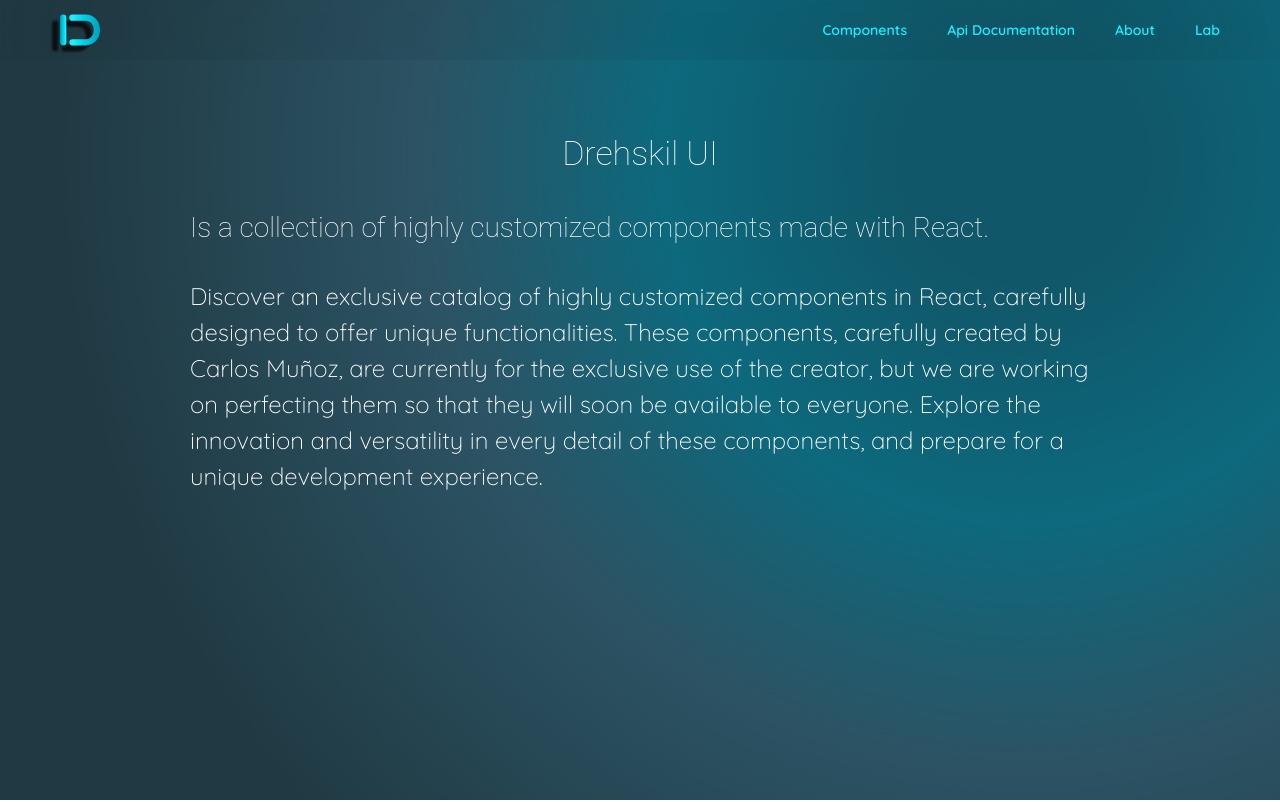
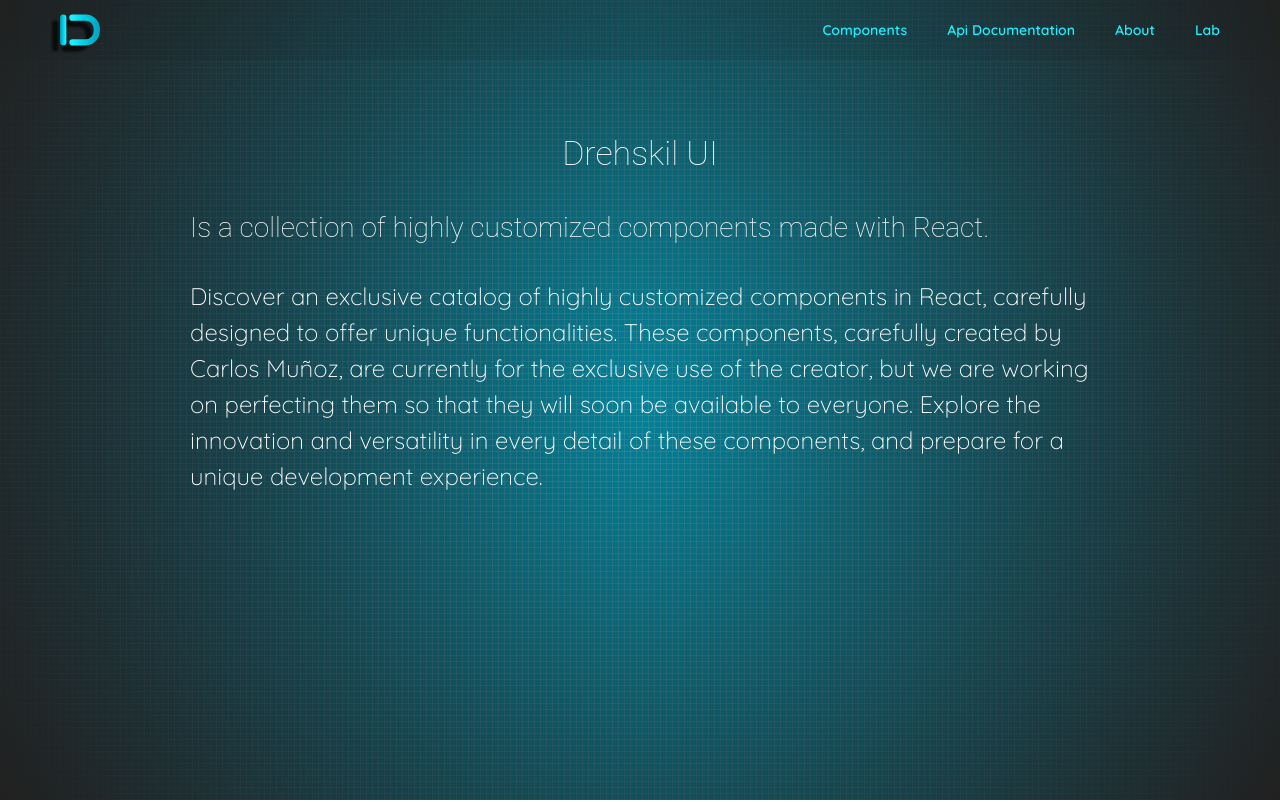
Before and after one commit to Carlosmgs111/drehskil-ui, a Next.js app: page / in a window 1280 px wide. Shown: the top 802 px of the page. Built offline with nearby package versions, Linux system fonts and the light colour scheme; a web font is replaced by a local one.

Commit message:
:updated - application background

```diff
--- a/src/components/Sidebars/TrackSidebar/index.tsx
+++ b/src/components/Sidebars/TrackSidebar/index.tsx
@@ -3,6 +3,7 @@ import { useToggle } from "../../../hooks/useToggle";
 import { useStateValue } from "@context";
 import styles from "./styles.module.css";
 import NextLink from "next/link";
+import { useEffect } from "react";
 
 export function TrackSidebar(props: any) {
   const {
@@ -21,6 +22,7 @@ export function TrackSidebar(props: any) {
     showbutton ? expanded : 1,
     !expanded
   );
+
   const indexesList: any = [];
   items.map((name: any, index: number) => {
     const href = redirect
--- a/src/styles.css
+++ b/src/styles.css
@@ -98,11 +98,29 @@ body::before {
   width: 100%;
   height: 100vh;
   z-index: -1;
-  background: radial-gradient(
-    circle at 80% 20%,
-    var(--main-color-900) 10%,
-    var(--main-color-800) 30%,
-    var(--moonlit-asteroid-700) 50%,
-    var(--moonlit-asteroid-800) 80%
-  );
+  background-image: radial-gradient(
+      circle at center center,
+      transparent 0%,
+      rgb(33, 33, 33) 99%
+    ),
+    repeating-linear-gradient(
+      0deg,
+      #a3a3a333 0px,
+      #a3a3a333 1px,
+      transparent 1px,
+      transparent 6px
+    ),
+    repeating-linear-gradient(
+      90deg,
+      #a3a3a333 0px,
+      #a3a3a333 1px,
+      transparent 1px,
+      transparent 6px
+    ),
+    linear-gradient(
+      90deg,
+      var(--main-color-900),
+      var(--main-color-700),
+      var(--main-color-800)
+    );
 }
```
Also changed, not shown: src/components/TypingLoader/index.tsx (added, +9 -0 lines), src/components/TypingLoader/styles.module.css (added, +38 -0 lines), src/icons/AxiosSVG.tsx (line endings or trailing spaces), 1 other file (tests, documents, lock files or other folders).
